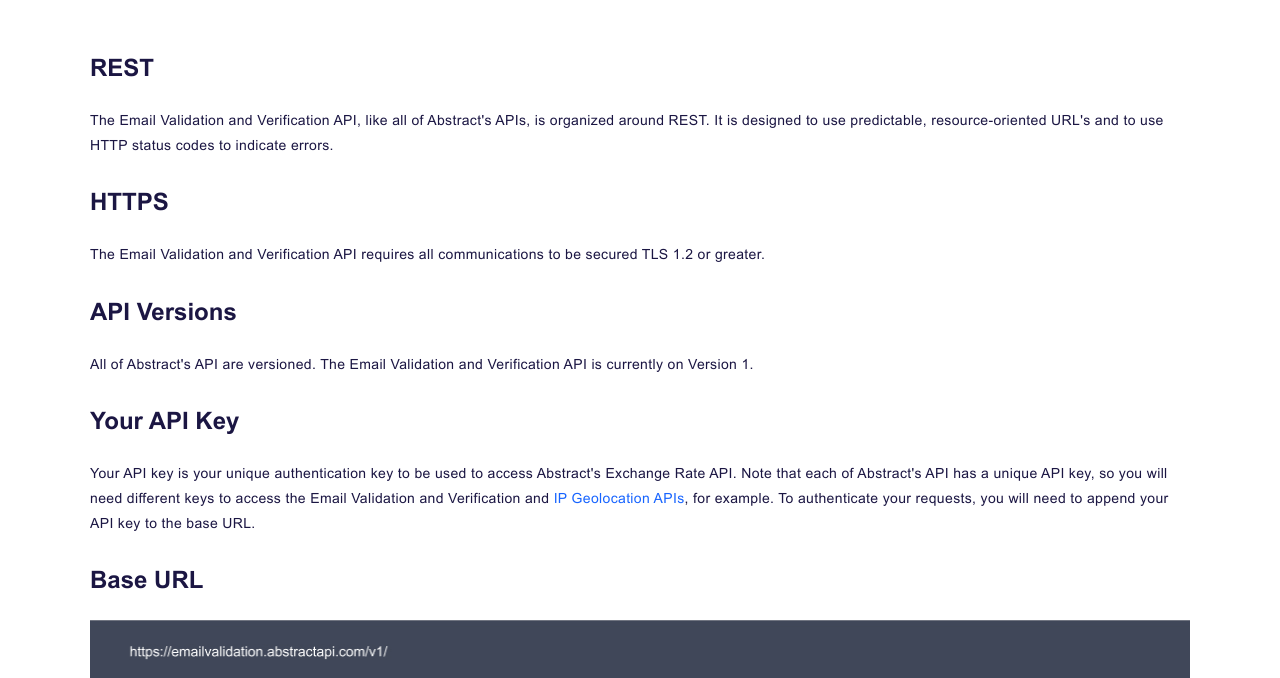
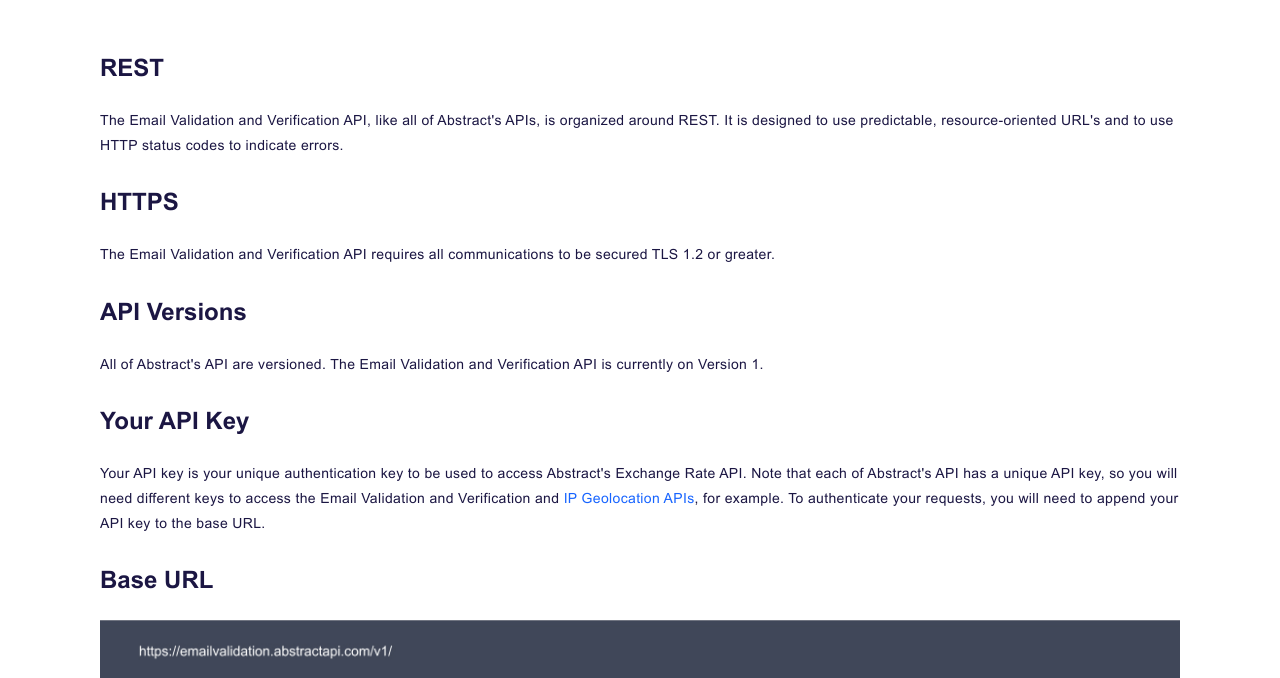
Before and after one commit to Anikonov-A/veriwhale, a plain HTML site: page example_docs.html in a window 1280 px wide. Shown: the part 122-800 px from the top of the page. Drawn offline with Linux system fonts and the light colour scheme.

Commit message:
add example_docs.html

```diff
--- a/css/example_docs.scss
+++ b/css/example_docs.scss
@@ -5,26 +5,33 @@
 .mb40 {
   margin-bottom: 40px;
 }
-.mb10{
+
+.mb10 {
   margin-bottom: 10px;
 }
+
 .container {
-  max-width: 1100px;
+  max-width: 1110px;
   margin: auto;
 }
-.text-center{
+
+.text-center {
   text-align: center;
 }
-.backround-gray{
+
+.backround-gray {
   border-radius: 6px;
   background: #D0D8DF;
   padding: 2px 8px;
 }
-main{
+
+main {
   .example_docs {
+    padding: 0 15px;
+
     .container {
-    max-width: 1100px;
-    margin: auto;
+
+      padding: 0 15px;
 
       .table {
         margin-bottom: 80px;
@@ -56,11 +63,11 @@
           line-height: 25.2px;
           letter-spacing: 0.35px;
           padding: 15px 0;
-        @include max-screen(991px){
+          @include max-screen(991px) {
             font-size: 12px;
             line-height: 12.5px;
           }
-        @include max-screen(575px){
+          @include max-screen(575px) {
             padding: 5px 0;
           }
         }
@@ -73,7 +80,7 @@
           font-weight: 700;
           line-height: 25.2px;
           letter-spacing: 0.35px;
-        @include max-screen(991px){
+          @include max-screen(991px) {
             font-size: 12px;
             line-height: 12.5px;
           }
@@ -91,11 +98,11 @@
               line-height: 25.2px;
               letter-spacing: 0.35px;
               text-transform: uppercase;
-            @include max-screen(991px){
+              @include max-screen(991px) {
                 font-size: 12px;
                 line-height: 12.5px;
               }
-            @include max-screen(768px){
+              @include max-screen(768px) {
                 font-size: 10px;
                 margin-left: 0;
 
@@ -103,7 +110,6 @@
             }
           }
         }
-
         .tcol2, .tcol3 {
           color: $textColor;
           font-size: 14px;
@@ -112,7 +118,7 @@
           font-weight: 400;
           line-height: 25.2px;
           letter-spacing: 0.35px;
-        @include max-screen(991px){
+          @include max-screen(991px) {
             font-size: 12px;
             line-height: 12.5px;
           }
@@ -124,13 +130,9 @@
 }
 .doc_blocks {
   img {
+    width: 100%;
     margin-bottom: 24px;
-    max-width: 1100px;
-    @include max-screen(1100px){
-      max-width: 100vw;
   }
-  }
-
   h2 {
     color: $textColor;
     text-align: center;
```
Also changed, not shown: example_docs.html (+1 -2 lines), css/style.css, 1 other file. Lines whose indentation alone changed are shown as unchanged.
